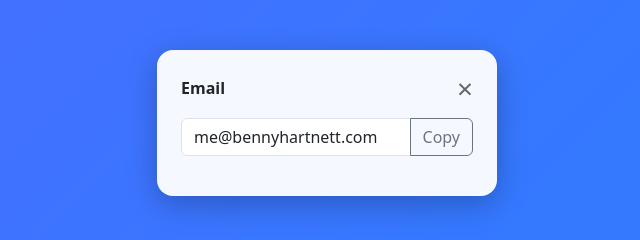
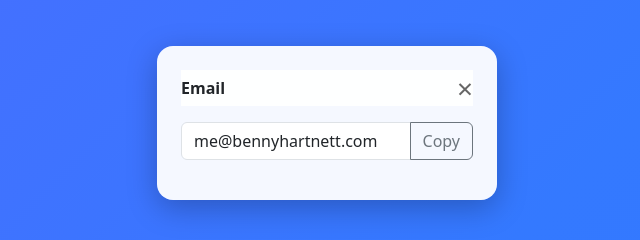
Before and after one commit to bennyhartnett/bennyhartnett.com, a plain HTML site: page index.html in a window 1280 px wide. Both pictures are taken after a click on the element "Email". Shown: the part 277-517 px from the top of the page, 313-953 px from the left. Drawn offline with nearby package versions, Linux system fonts and the light colour scheme.

Commit message:
Make panel headers sticky

```diff
--- a/style.css
+++ b/style.css
@@ -79,7 +79,19 @@
       opacity:1; pointer-events:auto;
       transform: translate(-50%,-50%) scale(1);
     }
-    .panel header { display:flex; align-items:center; justify-content:space-between; font-weight:600; margin-bottom:1rem; }
+    .panel header {
+      display: flex;
+      align-items: center;
+      justify-content: space-between;
+      font-weight: 600;
+      margin-bottom: 1rem;
+      position: sticky;
+      top: 0;
+      background: rgba(255,255,255,0.95);
+      z-index: 2;
+      padding-top: 0.25rem;
+      padding-bottom: 0.25rem;
+    }
     .close-btn { border:none; background:none; font-size:1.75rem; line-height:1; cursor:pointer; color:#666; }
 
     /* PROGRESS BAR */
```
